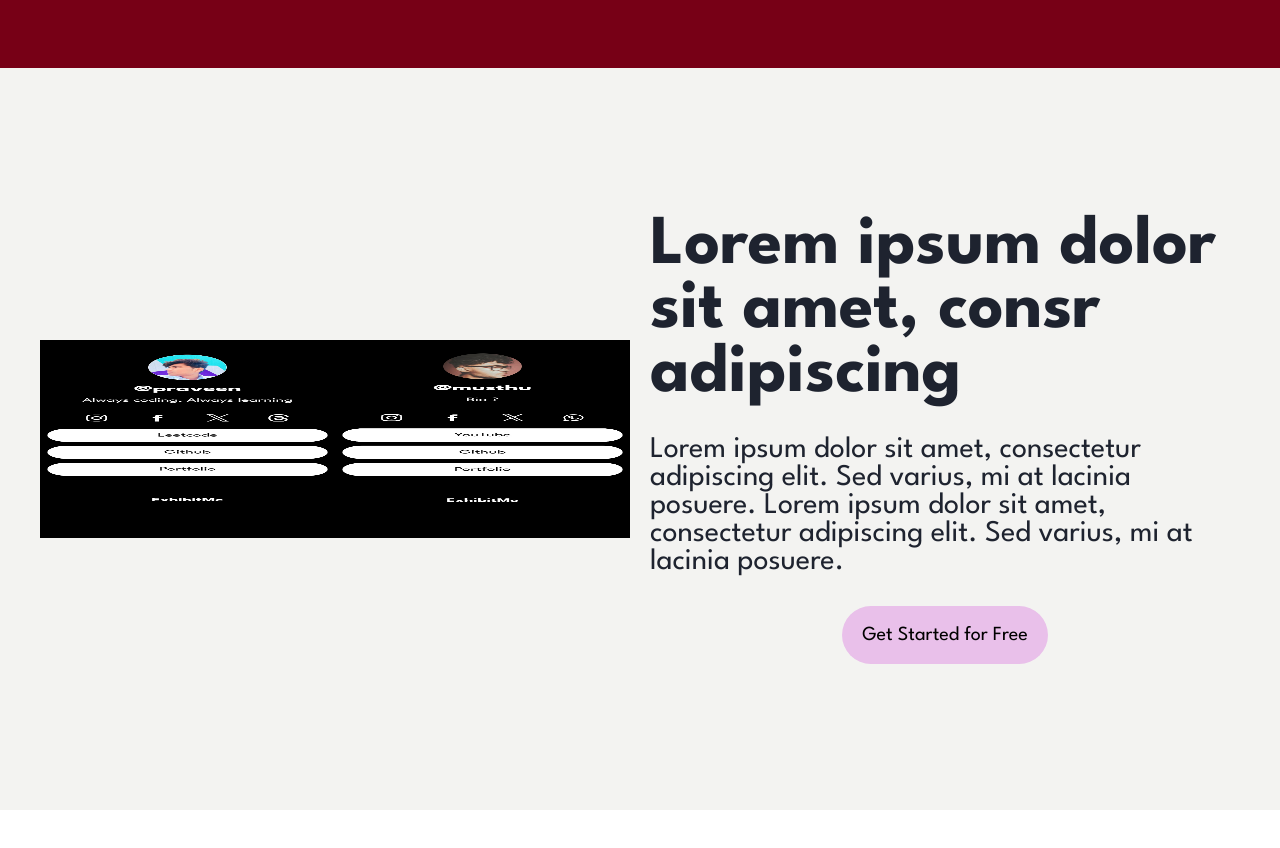
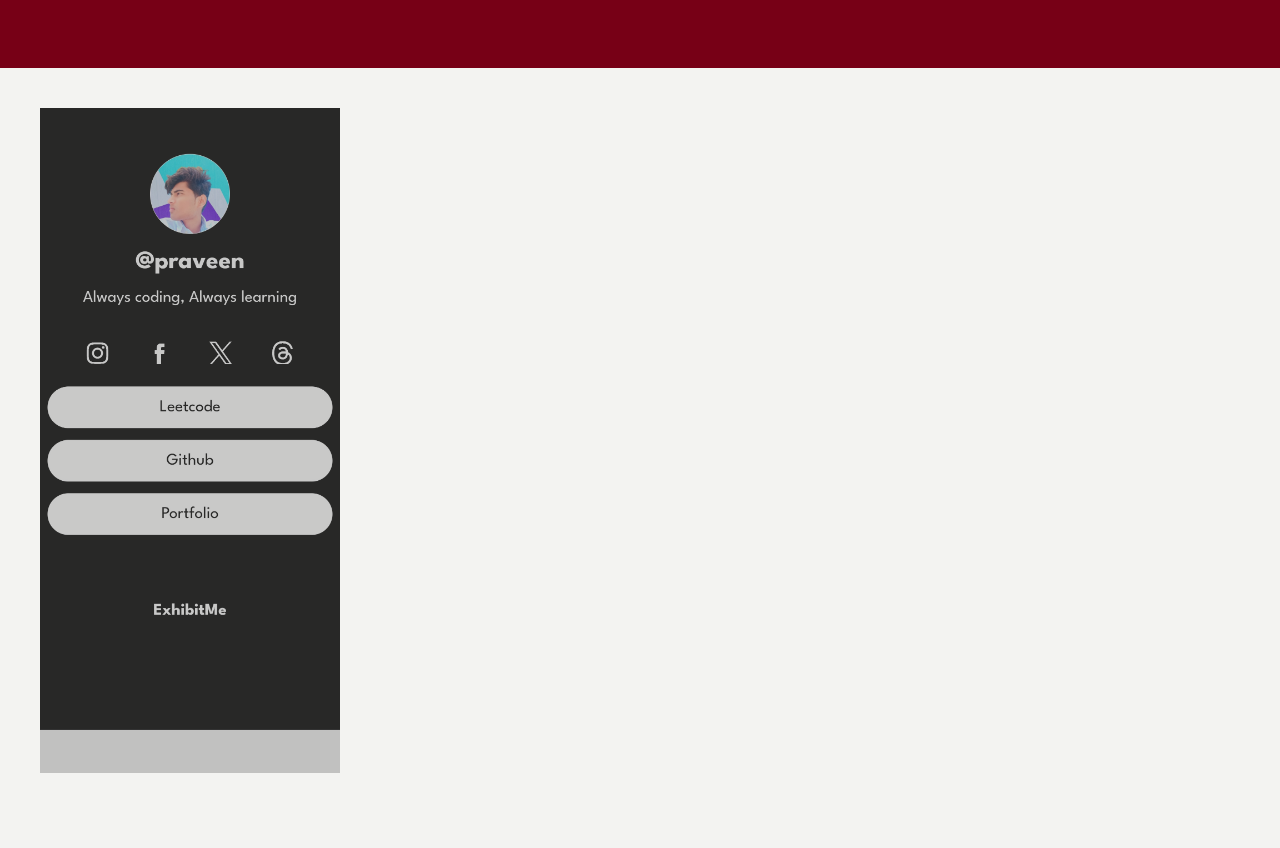
Before and after one commit to praveensubramani07/exhibit_react, a React (Create React App) app: page / in a window 1280 px wide. Shown: the part 1698-2546 px from the top of the page. Before the commit the page ends 2508 px from the top, so only its background shows below. Built offline with nearby package versions, Linux system fonts and the light colour scheme.

Commit message:
Update home.css

```diff
--- a/src/componenet/home.css
+++ b/src/componenet/home.css
@@ -214,27 +214,49 @@
     flex-direction:column;
 }
 .container-3 .image-con {
-    display: flex;
-    justify-content: center;
-    align-items: center;
-    height: 100%;
-    margin-bottom: 40px;
+    position: relative;
+    width: 300px;
+    height: 30%;
+    overflow: hidden;
 }
 
 .container-3 .centered-image {
-    max-width: 100%; /* Ensure the image fits within the container */
-    max-height: 30%;
-    width: 300px;
+    position: absolute;
+    max-width: 100%;
+    max-height: 100%;
+    width: 100%;
     height: auto;
-    /* Adjust as needed */
+    transition: opacity 1s ease-in-out;
+    opacity: 0;
 }
-.container-3 .centered-image2 {
-    max-width: 100%; /* Ensure the image fits within the container */
-    max-height: 30%;
-    width: 300px;
-    height: auto;
-    /* Adjust as needed */
+
+.container-3 .centered-image.active {
+    opacity: 1;
 }
+
+@keyframes fadeAnimation {
+    0% {
+        opacity: 0;
+    }
+    50% {
+        opacity: 1;
+    }
+    100% {
+        opacity: 0;
+    }
+}
+
+.container-3 .image-con img:nth-child(1) {
+    animation: fadeAnimation 4s infinite;
+    animation-delay: 0s;
+}
+
+.container-3 .image-con img:nth-child(2) {
+    animation: fadeAnimation 4s infinite;
+    animation-delay: 2s;
+}
+
+
 .container-3 .big-text{
     margin-top:30px ;
     font-weight: bolder;
```
